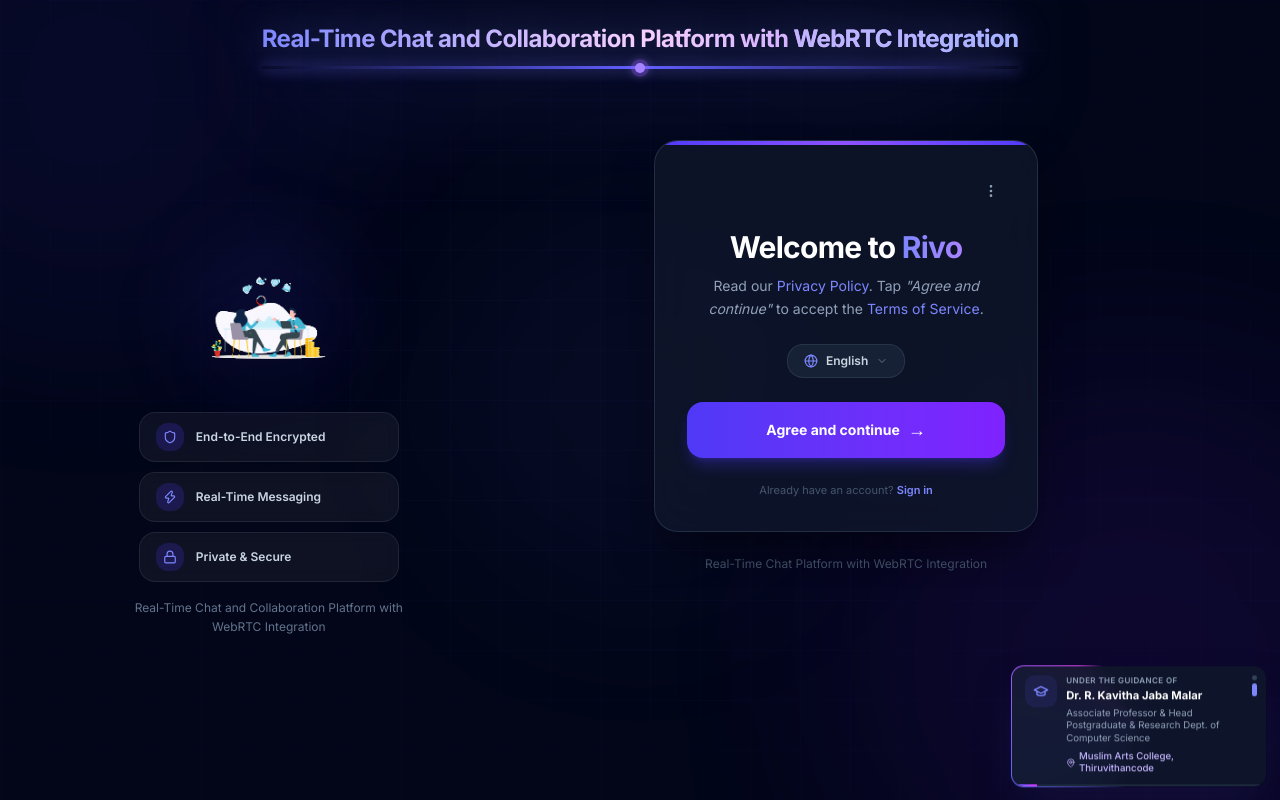
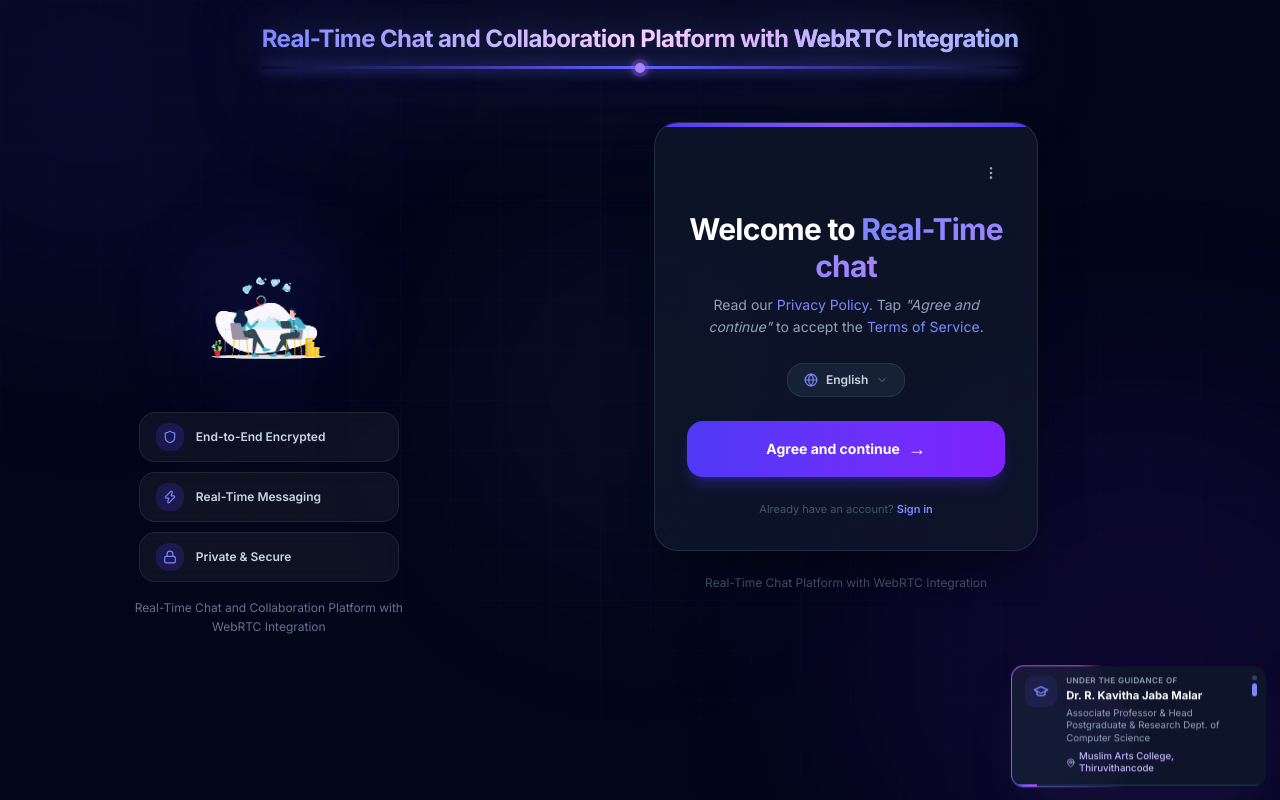
Before and after one commit to Revaldo007/Real-Time, a React (Vite) app in the folder frontend/: page /login in a window 1280 px wide. Built offline with nearby package versions, Linux system fonts and the light colour scheme.

Commit message:
refactor: update references from 'Rivo' to 'Real-Time chat' across multiple components

```diff
--- a/frontend/src/App.jsx
+++ b/frontend/src/App.jsx
@@ -17,7 +17,7 @@
     return (
       <div className="min-h-screen w-screen bg-slate-950 flex flex-col items-center justify-center text-slate-400 gap-4">
         <div className="w-12 h-12 border-4 border-indigo-500/20 border-t-indigo-500 rounded-full animate-spin" />
-        <span className="text-sm font-semibold tracking-wide">Loading Rivo...</span>
+        <span className="text-sm font-semibold tracking-wide">Loading Real-Time chat...</span>
       </div>
     )
   }
--- a/frontend/src/pages/Chat.jsx
+++ b/frontend/src/pages/Chat.jsx
@@ -735,11 +735,11 @@
           <button
             onClick={() => { setSidebarTab('chats'); setShowNewContact(false); setShowSelectContact(false); }}
             className={`w-11 h-11 rounded-2xl bg-gradient-to-tr ${currentAccent.gradient} flex items-center justify-center text-white shadow-lg ${currentAccent.glow} hover:scale-105 active:scale-95 transition-all cursor-pointer group relative`}
-            title="Rivo Messenger"
+            title="Real-Time chat Messenger"
           >
             <MessageSquare className="w-5 h-5 fill-white/20" />
             <span className="absolute left-full ml-3 px-2.5 py-1 bg-slate-800 text-slate-200 text-xs font-medium rounded-lg whitespace-nowrap opacity-0 group-hover:opacity-100 pointer-events-none transition-opacity shadow-xl border border-slate-700 z-50">
-              Rivo Messenger
+              Real-Time chat Messenger
             </span>
           </button>
 
@@ -1371,7 +1371,7 @@
 
                 {/* Contacts Section Header */}
                 <div className="px-4 py-2.5 text-xs font-semibold text-indigo-400 bg-slate-950/60 uppercase tracking-wider">
-                  Contacts on Rivo
+                  Contacts on Real-Time chat
                 </div>
 
                 {/* Contacts Items */}
@@ -1932,7 +1932,7 @@
             <div className="w-20 h-20 bg-gradient-to-br from-indigo-500/10 to-violet-500/10 border border-indigo-500/20 rounded-3xl flex items-center justify-center shadow-lg shadow-indigo-500/5 mb-6">
               <MessageSquare className="w-10 h-10 text-indigo-400/60" />
             </div>
-            <h2 className="text-xl font-bold font-outfit text-slate-300">Rivo Messenger</h2>
+            <h2 className="text-xl font-bold font-outfit text-slate-300">Real-Time chat Messenger</h2>
             <p className="text-xs text-slate-500 max-w-sm mt-2 leading-relaxed">
               Send instant encrypted messages, documents, media, and voice notes. Initiate secure peer-to-peer audio and video calls.
             </p>
@@ -2049,7 +2049,7 @@
               <div>
                 <h3 className="text-xl font-bold font-outfit">{callUser?.username}</h3>
                 <p className="text-sm text-slate-400 mt-1 flex items-center gap-1.5 justify-center">
-                  <span className="w-1.5 h-1.5 rounded-full bg-indigo-400 animate-ping" /> Incoming Rivo {callType === 'video' ? 'Video' : 'Audio'} Call...
+                  <span className="w-1.5 h-1.5 rounded-full bg-indigo-400 animate-ping" /> Incoming Real-Time chat {callType === 'video' ? 'Video' : 'Audio'} Call...
                 </p>
               </div>
 
--- a/frontend/src/pages/Login.jsx
+++ b/frontend/src/pages/Login.jsx
@@ -248,7 +248,7 @@
             <MessageSquare className="w-5 h-5 text-white" />
           </div>
           <div>
-            <span className="text-xl font-black text-white tracking-tight">Rivo</span>
+            <span className="text-xl font-black text-white tracking-tight">Real-Time chat</span>
             <span className="ml-2 text-xs text-indigo-400 font-semibold">Messenger</span>
           </div>
         </div>
@@ -293,7 +293,7 @@
               {/* Heading */}
               <div className="text-center">
                 <h2 className="text-2xl sm:text-3xl font-black text-white tracking-tight leading-tight">
-                  Welcome to <span className="text-transparent bg-clip-text bg-gradient-to-r from-indigo-400 to-violet-400">Rivo</span>
+                  Welcome to <span className="text-transparent bg-clip-text bg-gradient-to-r from-indigo-400 to-violet-400">Real-Time chat</span>
                 </h2>
                 <p className="mt-2 text-sm text-slate-400 leading-relaxed max-w-xs mx-auto">
                   Read our{' '}
@@ -544,7 +544,7 @@
                 </button>
                 <div>
                   <h2 className="text-lg font-bold text-white">Link with QR Code</h2>
-                  <p className="text-xs text-slate-400">Scan using Rivo on your primary phone</p>
+                  <p className="text-xs text-slate-400">Scan using Real-Time chat on your primary phone</p>
                 </div>
               </div>
 
@@ -555,7 +555,7 @@
                   </div>
                 </div>
                 <p className="text-xs text-slate-400 text-center px-4 leading-relaxed">
-                  Open Rivo on your primary device → Menu → Linked Devices → Scan this code
+                  Open Real-Time chat on your primary device → Menu → Linked Devices → Scan this code
                 </p>
               </div>
 
--- a/frontend/src/pages/Profile.jsx
+++ b/frontend/src/pages/Profile.jsx
@@ -87,7 +87,7 @@
             <h1 className="text-2xl font-bold font-outfit bg-gradient-to-r from-indigo-400 to-violet-400 bg-clip-text text-transparent">
               Edit Profile
             </h1>
-            <p className="text-xs text-slate-400">Update your public presence in Rivo</p>
+            <p className="text-xs text-slate-400">Update your public presence in Real-Time chat</p>
           </div>
         </div>
 
--- a/frontend/src/pages/Register.jsx
+++ b/frontend/src/pages/Register.jsx
@@ -51,7 +51,7 @@
             <MessageSquare className="w-8 h-8 text-white" />
           </div>
           <h1 className="text-3xl font-bold tracking-tight bg-gradient-to-r from-indigo-400 via-violet-400 to-fuchsia-400 bg-clip-text text-transparent font-outfit">
-            RIVO
+            Real-Time chat
           </h1>
           <p className="text-sm text-slate-400 mt-1">Create your account to start chatting</p>
         </div>
```
